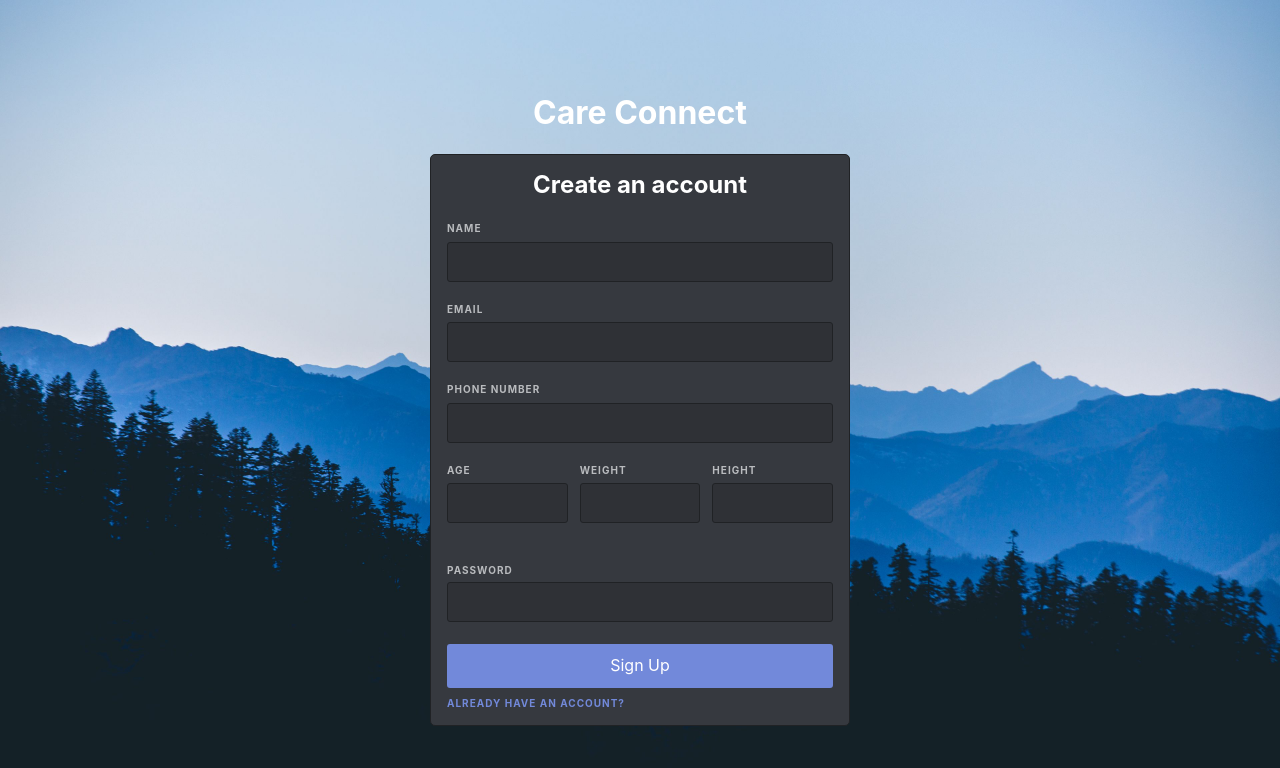
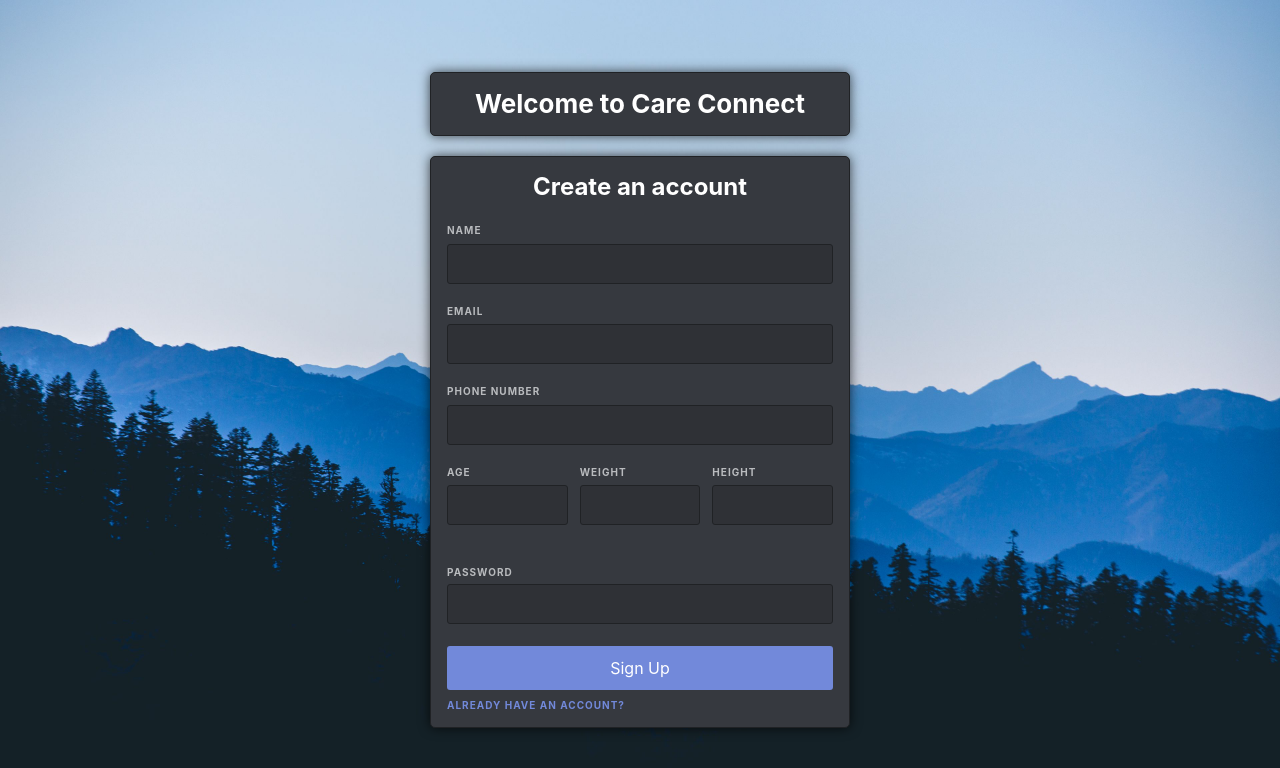
Before and after one commit to 0xtimsb/care-connect, a React (Create React App) app in the folder client/: page /signup in a window 1280 px wide. Shown: the top 768 px of the page. Built offline with nearby package versions, Linux system fonts and the light colour scheme.

Commit message:
CSS refactor.

```diff
--- a/client/src/pages/Auth/AuthLayout.tsx
+++ b/client/src/pages/Auth/AuthLayout.tsx
@@ -10,6 +10,7 @@ import SignUp from 'pages/Auth/SignUp';
 
 // Others
 import { LOG_IN, SIGN_UP } from 'routes';
+import Panel from 'styled/Panel';
 
 const Root = styled.div`
 	width: 100%;
@@ -25,12 +26,22 @@ const Root = styled.div`
 	background-size: cover;
 `;
 
-const Header = styled.h1``;
+const Header = styled(Panel)`
+	margin-bottom: 20px;
+	width: 420px;
+	padding: 16px;
+	font-size: 26px;
+	font-weight: bold;
+	display: flex;
+	justify-content: center;
+	align-items: center;
+	box-shadow: ${(p) => p.theme.shadows.xl};
+`;
 
 const AuthLayout = ({ handleUserData }: any) => {
 	return (
 		<Root>
-			<Header>Care Connect</Header>
+			<Header>Welcome to Care Connect</Header>
 			<Switch>
 				<Route
 					exact
--- a/client/src/pages/Auth/LogIn.tsx
+++ b/client/src/pages/Auth/LogIn.tsx
@@ -21,6 +21,7 @@ interface IFormInput {
 const Root = styled(Panel)`
 	padding: 16px;
 	width: 420px;
+	box-shadow: ${(p) => p.theme.shadows.xl};
 `;
 
 const Form = styled.form`
--- a/client/src/pages/Auth/SignUp.tsx
+++ b/client/src/pages/Auth/SignUp.tsx
@@ -26,6 +26,7 @@ interface IFormInput {
 const Root = styled(Panel)`
 	padding: 16px;
 	width: 420px;
+	box-shadow: ${(p) => p.theme.shadows.xl};
 `;
 
 const Form = styled.form`
--- a/client/src/theme.ts
+++ b/client/src/theme.ts
@@ -29,7 +29,7 @@ export default {
     sm: '0 1px 3px rgba(0,0,0,0.12), 0 1px 2px rgba(0,0,0,0.24)',
     md: '0px 2px 10px 0px rgba(0, 0, 0, 0.2)',
     lg: '0 3px 6px rgba(0,0,0,0.16), 0 3px 6px rgba(0,0,0,0.23)',
-    xl: '0 10px 20px rgba(0,0,0,0.19), 0 6px 6px rgba(0,0,0,0.23)',
+    xl: '0 0 12px 0px rgba(0,0,0,0.7)',
   },
 
   screen: {
```
